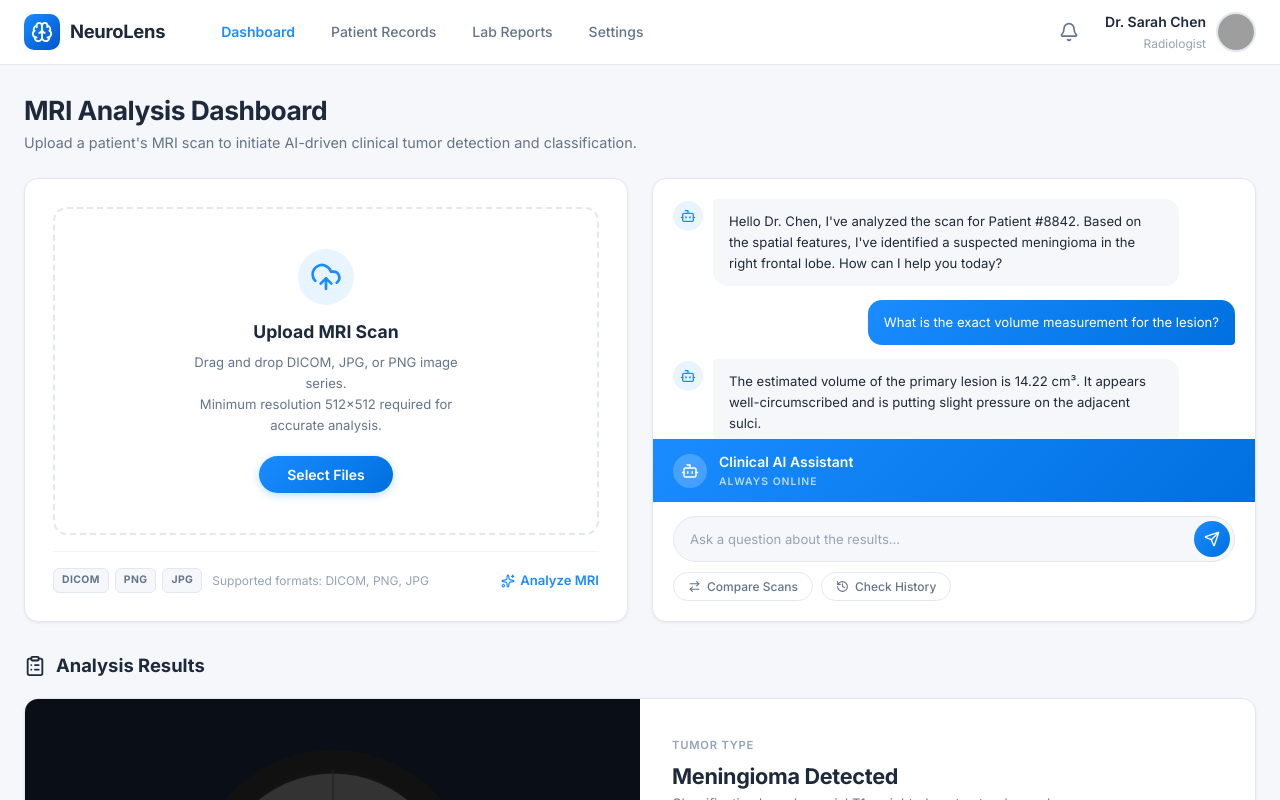
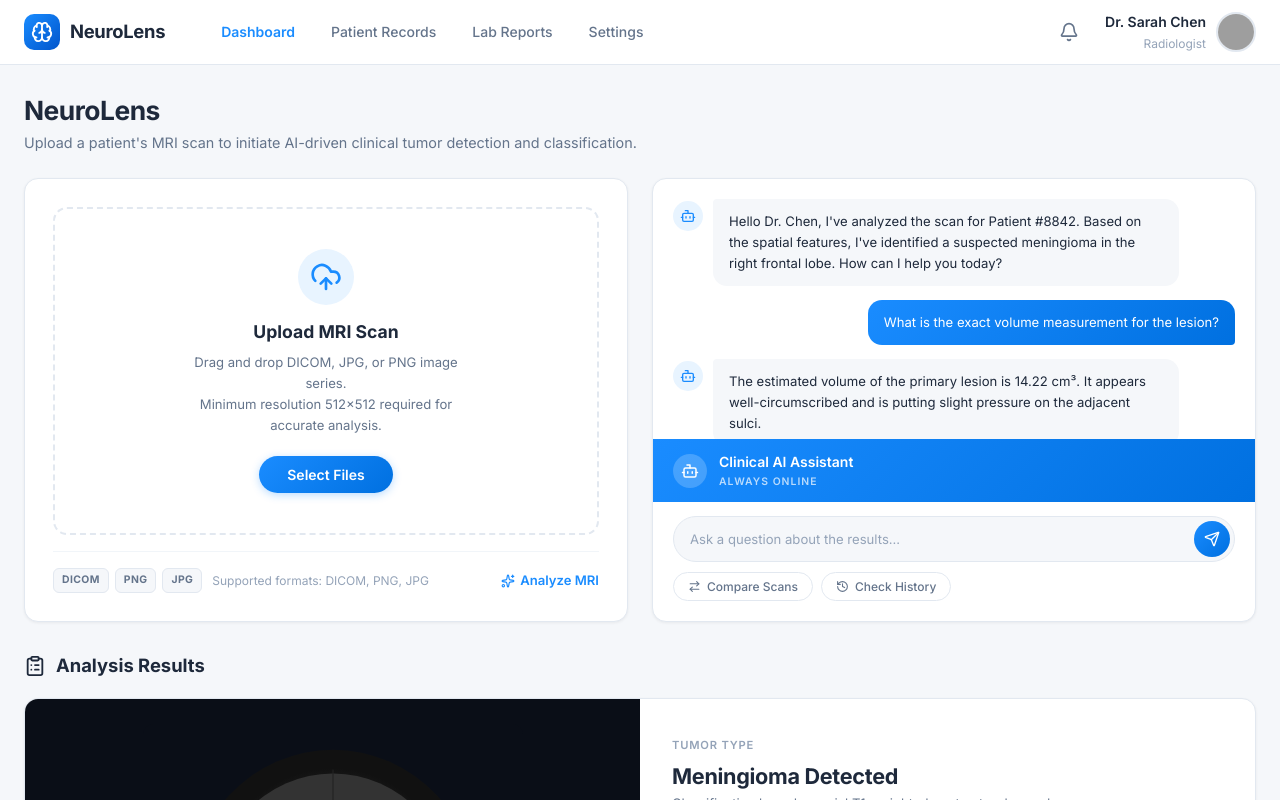
Before and after one commit to specM7/DSGP_Group_33_Brain_Tumor_Predictor, a React (Vite) app in the folder neurolens-dashboard/: page / in a window 1280 px wide. Shown: the top 800 px of the page. Built offline with nearby package versions, Linux system fonts and the light colour scheme; grey boxes are pictures that could not be loaded.

Commit message:
made the header better

```diff
--- a/neurolens-dashboard/src/App.jsx
+++ b/neurolens-dashboard/src/App.jsx
@@ -13,7 +13,7 @@ function App() {
       <Navbar />
       <main className="dashboard">
         <header className="dashboard-header">
-          <h1 className="dashboard-title">MRI Analysis Dashboard</h1>
+          <h1 className="dashboard-title">NeuroLens</h1>
           <p className="dashboard-subtitle">
             Upload a patient's MRI scan to initiate AI-driven clinical tumor detection and classification.
           </p>
```
